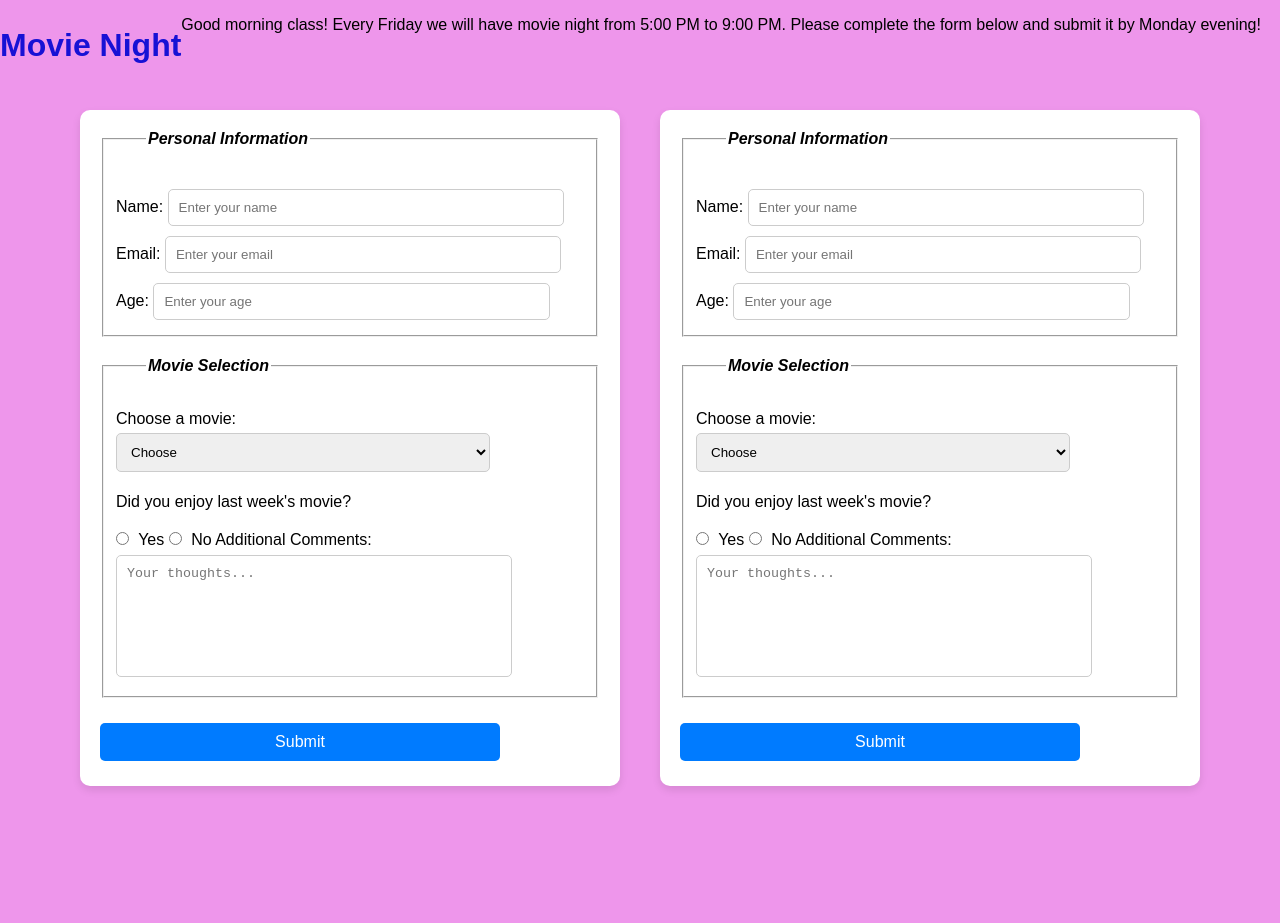
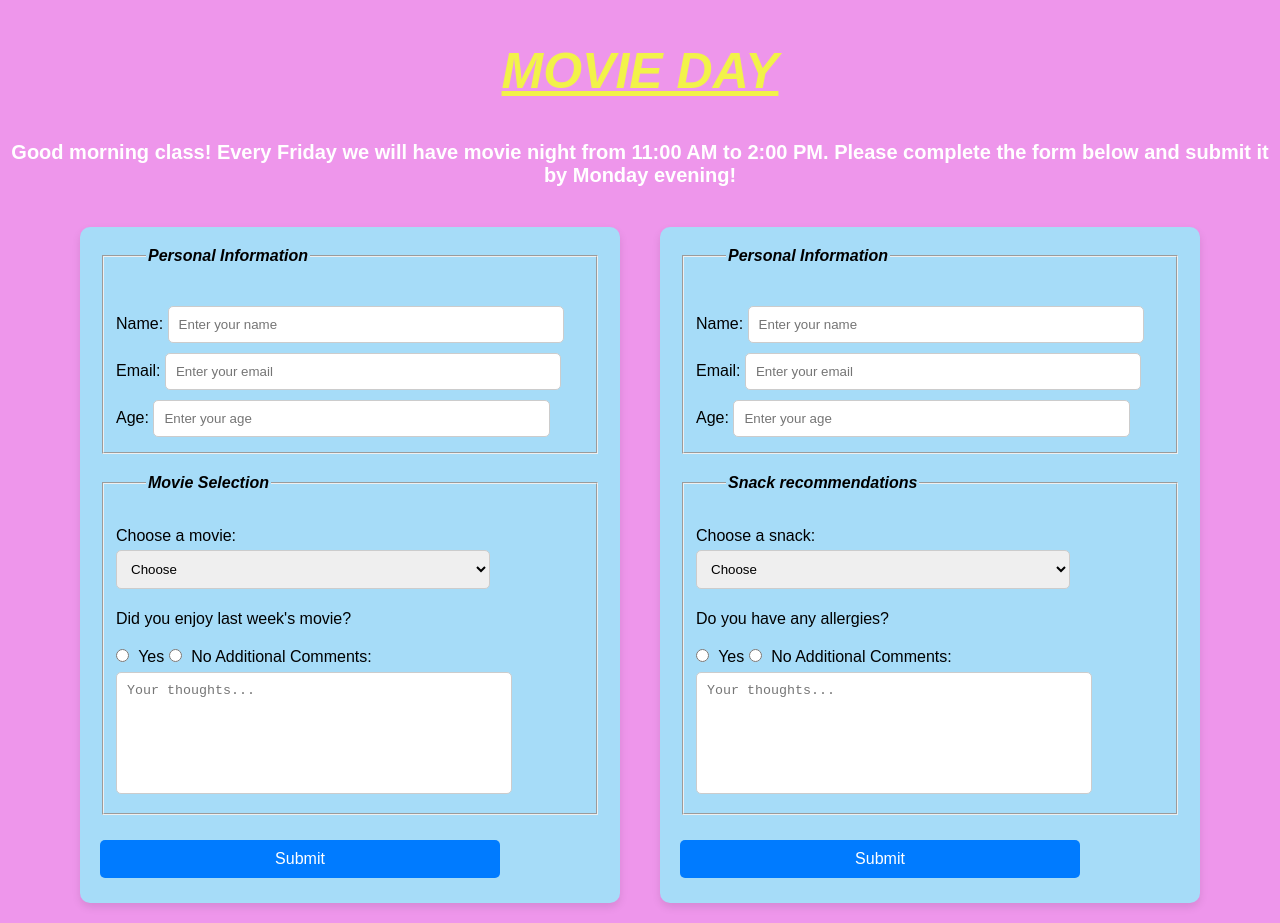
Before and after one commit to DerrickSimilien/Survey-Form, a plain HTML site: page index.html in a window 1280 px wide. Before the commit the page ends 806 px from the top, so only its background shows below. Drawn offline with Linux system fonts and the light colour scheme.

Commit message:
Initialized git repository

```diff
--- a/index.html
+++ b/index.html
@@ -10,8 +10,8 @@
 
   <!-- Section 1: Introduction -->
   <section class="intro-section">
-    <h1 id="title">Movie Night</h1>
-    <p id="description">Good morning class! Every Friday we will have movie night from 5:00 PM to 9:00 PM. Please complete the form below and submit it by Monday evening!</p>
+    <h1 id="title">MOVIE DAY</h1>
+    <p id="description">Good morning class! Every Friday we will have movie night from 11:00 AM to 2:00 PM. Please complete the form below and submit it by Monday evening!</p>
   </section>
 
   <div class="form-container">
@@ -69,18 +69,18 @@
     </fieldset>
 
     <fieldset>
-      <legend>Movie Selection</legend>
+      <legend>Snack recommendations</legend>
 
-      <label for="dropdown2">Choose a movie:</label>
+      <label for="dropdown2">Choose a snack:</label>
       <select id="dropdown2" name="movie-choice">
         <option class="Choose" value="" disabled selected>Choose</option>
-        <option value="Holes">Holes</option>
-        <option value="NightAtTheMuseum">Night at the Museum</option>
-        <option value="Twitches">Twitches</option>
-        <option value="IndianaJones">Indiana Jones</option>
+        <option value="Popcorn">Popcorn</option>
+        <option value="Chips&NachoCheese">Chips & Nacho Cheese</option>
+        <option value="PB&J Sandwiches">PB&J Sanwiches</option>
+        <option value="Pizza">Pizza</option>
       </select>
 
-      <p>Did you enjoy last week's movie?</p>
+      <p>Do you have any allergies?</p>
       <label><input type="radio" name="movie-feedback2" value="yes"> Yes</label>
       <label><input type="radio" name="movie-feedback2" value="no"> No</label>
 
--- a/style.css
+++ b/style.css
@@ -16,8 +16,10 @@ body {
     }
 
     #title {
-    font-size: 2rem;
-    color: #1711d5;
+    font-size: 50px;
+    color: #f2f249;
+    text-decoration: underline;
+    font-style: italic;
     }
 
 /* .FirstSection {
@@ -47,8 +49,10 @@ body {
 }
 
 .intro-section {
-    display: flex;
     text-align: center;
+    font-weight: 800;
+    color: white;
+    font-size: 20px;
     /* justify-content: center; */
 }
 
@@ -63,7 +67,7 @@ legend {
 }
 
 form {
-    background: white;
+    background: rgb(166, 220, 248);
     padding: 20px;
     border-radius: 10px;
     box-shadow: 0px 4px 8px rgba(0, 0, 0, 0.1);
@@ -106,7 +110,7 @@ button {
 }
 
 button:hover {
-    background-color: #0056b3;
+    background-color: #63f20a;
 }
 
 /* Checkbox and Radio Styling */
```
Also changed, not shown: index.js (added).
